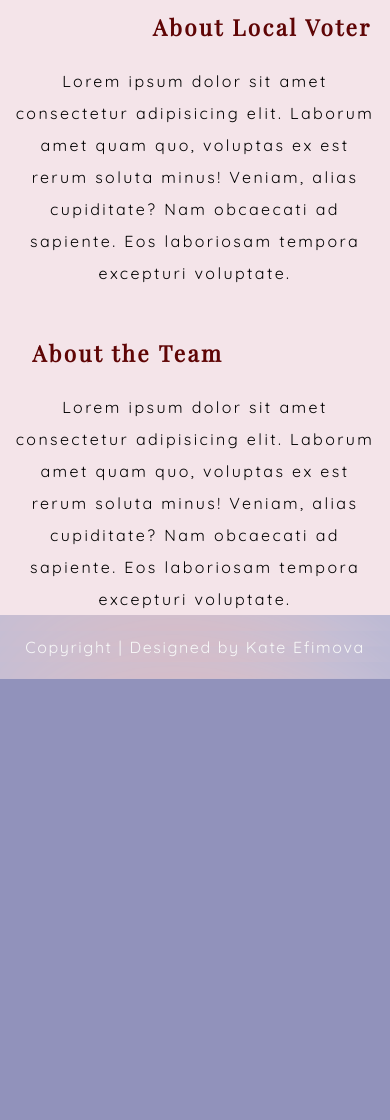
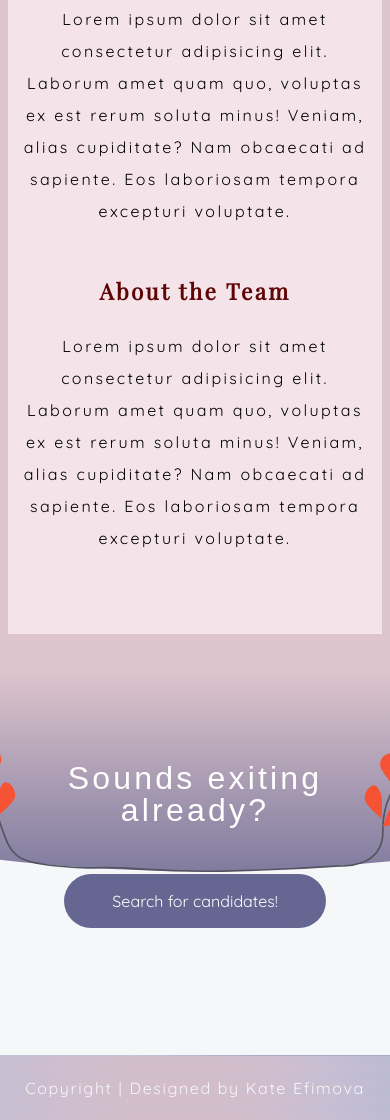
Before and after one commit to build-week-localvoterguide/Marketing-Page, a plain HTML site: page index.html in a window 390 px wide. Shown: the part 2938-4058 px from the top of the page. Before the commit the page ends 3617 px from the top, so only its background shows below. Drawn offline with nearby package versions, Linux system fonts and the light colour scheme; a script that the page names is missing; a web font is replaced by a local one.

Commit message:
Finished `about` layot and `search` design

```diff
--- a/index.html
+++ b/index.html
@@ -117,7 +117,7 @@
         <div class="about-outer">
           <img
             src="images/undraw_team_spirit_hrr4.svg"
-            alt="Team illustration"
+            alt="An illustration of a team standing together"
           />
           <div class="about-text">
             <h3>About Local Voter</h3>
@@ -137,6 +137,10 @@
           </div>
         </div>
       </div>
+      <div class="third-container" id="contact">
+        <h2>Sounds exiting already?</h2>
+        <a class="button">Search for candidates!</a>
+      </div>
     </div>
 
     <script src="index.js"></script>
--- a/less/body.less
+++ b/less/body.less
@@ -102,6 +102,13 @@
   display: flex;
   flex-direction: column;
   align-items: center;
+  border-left: 1.5em solid #dec5cd;
+  border-right: 1.5em solid #dec5cd;
+
+  @media (max-width: 800px) {
+    border-left: 0.5em solid #dec5cd;
+    border-right: 0.5em solid #dec5cd;
+  }
 
   .about-outer {
     height: auto;
@@ -126,6 +133,7 @@
 
       @media (max-width: 754px) {
         width: 100%;
+        padding-bottom: 3em;
       }
     }
 
@@ -133,13 +141,13 @@
       text-align: center;
       letter-spacing: 0.15em;
       line-height: 2em;
-      box-sizing: border-box;
       padding: 3em;
       padding-top: 1.5em;
       padding-bottom: 5em;
 
       @media (max-width: 754px) {
         padding: 0;
+        padding-bottom: 5em;
       }
 
       h3 {
@@ -148,13 +156,18 @@
         font-family: "Playfair Display", serif;
         color: @dark;
         font-weight: 600;
+        @media (max-width: 754px) {
+          text-align: center;
+        }
       }
 
       h3:nth-child(1) {
         text-align: left;
         padding-left: 6em;
+
         @media (max-width: 754px) {
           text-align: center;
+          padding: 0;
         }
       }
 
@@ -163,12 +176,51 @@
         padding-right: 6em;
         @media (max-width: 754px) {
           text-align: center;
+          padding: 0;
         }
       }
 
       p:nth-child(2) {
         padding-bottom: 3em;
       }
+    }
+  }
+}
+
+.third-container {
+  height: 50vh;
+  color: white;
+  width: 100%;
+  display: flex;
+  justify-content: center;
+  align-items: center;
+  text-align: center;
+  flex-direction: column;
+  background: url("../images/top-curve.svg");
+  background-size: cover;
+  background-color: #9192bb;
+  background-repeat: no-repeat;
+  background-position: top;
+
+  h2 {
+    font-size: 2em;
+    letter-spacing: 0.1em;
+    font-family: "Darker Grotesque", sans-serif;
+    margin-bottom: 1.5em;
+  }
+
+  .button {
+    line-height: 3em;
+    transition: 0.15s all ease-in-out;
+    border-radius: 10em;
+    color: white;
+    text-align: center;
+    background-color: @mid-purple;
+    padding: 0.2em 3em;
+
+    &:hover {
+      background-color: @orange;
+      color: white;
     }
   }
 }
--- a/less/variables&mixins.less
+++ b/less/variables&mixins.less
@@ -6,6 +6,7 @@
 @light-purple: #c8c0db;
 @mid-purple: #656691;
 @orange: #f34a2c;
+@dark-purple: #4a4b75;
 
 .tall-font {
   font-family: "Open Sans Condensed", sans-serif;
```
Also changed, not shown: css/index.css, images/top-curve.svg (added).
